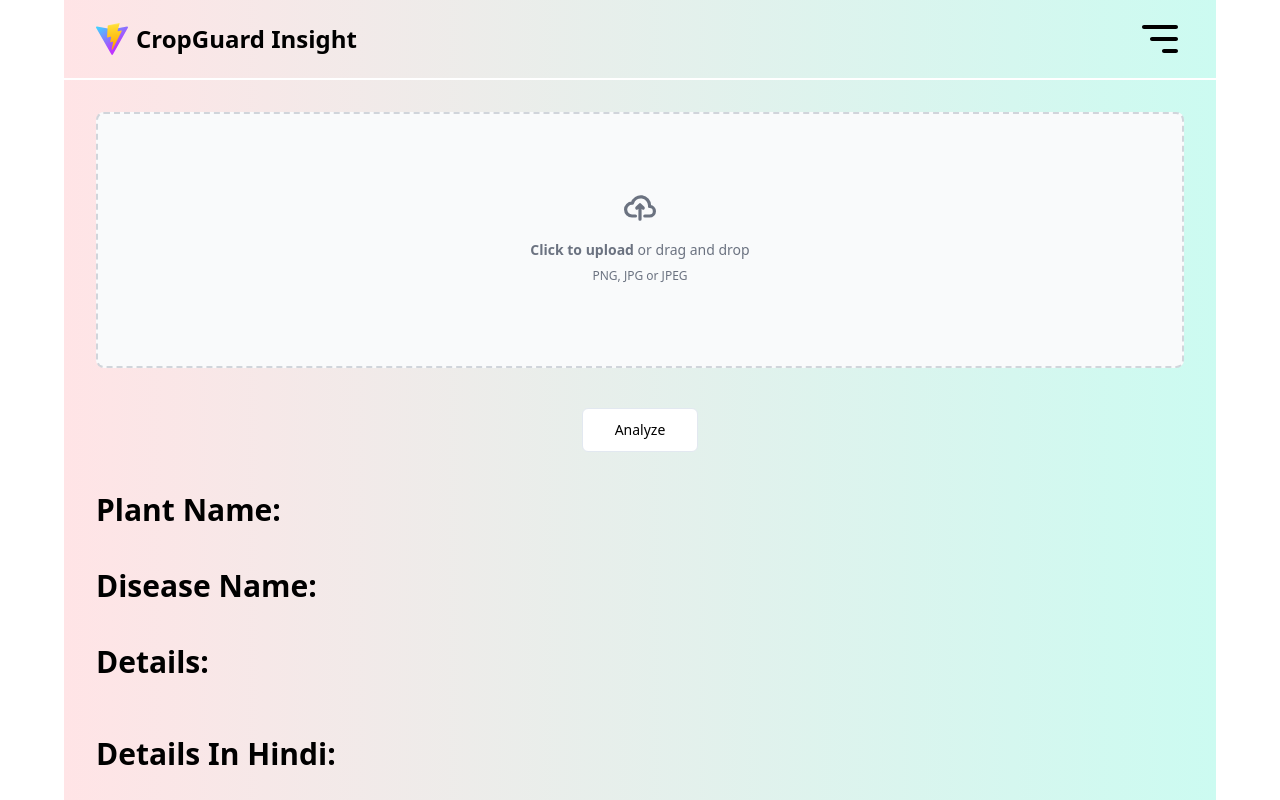
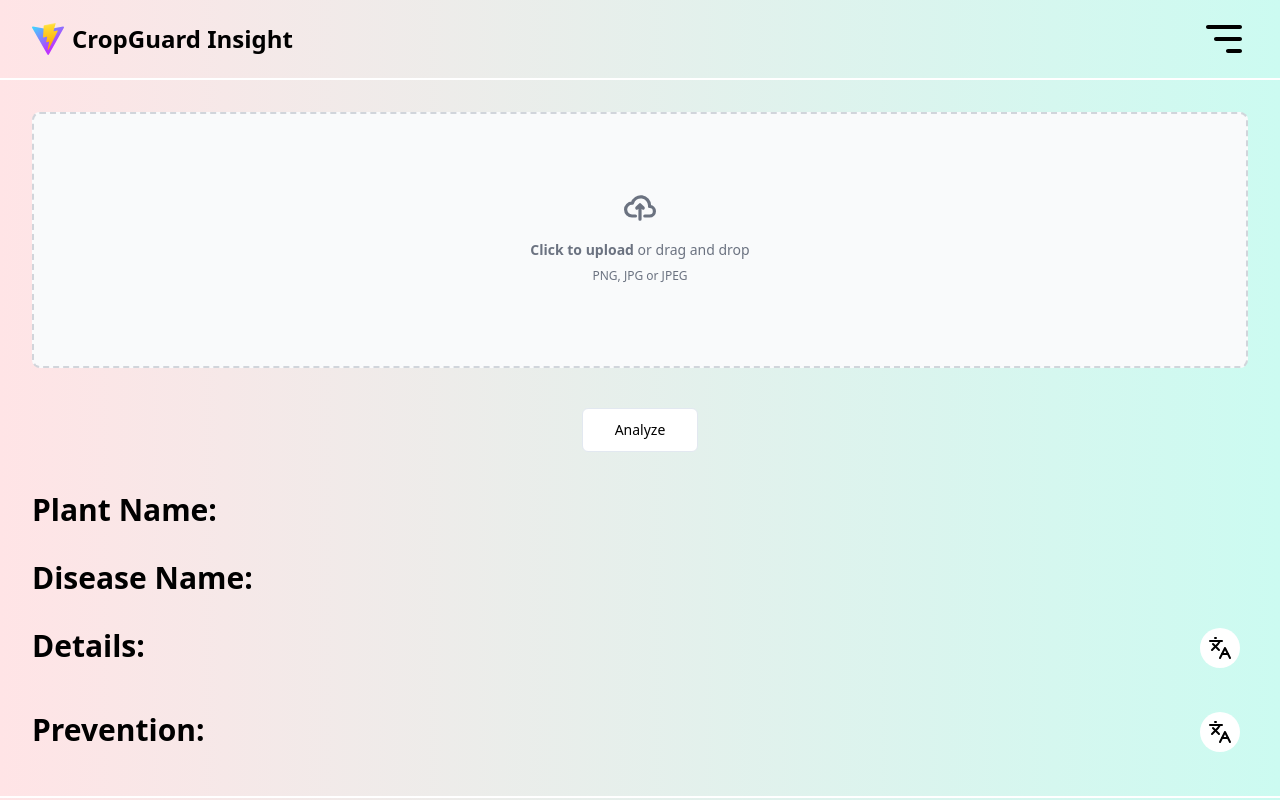
Before and after one commit to DevBlogs404/Plant_disease_detection_frontend, a React (Vite) app: page /disease-detection in a window 1280 px wide. Shown: the top 800 px of the page. Built offline with nearby package versions, Linux system fonts and the light colour scheme.

Commit message:
code refactoring

```diff
--- a/src/App.tsx
+++ b/src/App.tsx
@@ -7,7 +7,7 @@ import DiseaseDetection from "./pages/DiseaseDetection";
 function App() {
   return (
     <BrowserRouter>
-      <main className=" bg-gradient-to-r  from-rose-100 to-teal-100 max-w-6xl mx-auto min-h-[100vh]">
+      <main className=" bg-gradient-to-r  from-rose-100 to-teal-100 max-w-7xl mx-auto min-h-screen">
         <Header />
         <Routes>
           <Route path="/" element={<Landing />} />
--- a/src/components/Footer.tsx
+++ b/src/components/Footer.tsx
@@ -1,6 +1,6 @@
 const Footer = () => {
   return (
-    <footer className="w-full h-[10vh] flex items-center justify-center p-4 md:p-6 lg:p-8 text-xl font-bold gap-4 border-t-2 border-t-white">
+    <footer className="w-full flex items-center justify-center p-4 md:p-6 lg:p-8 text-xl font-bold gap-4 border-t-2 border-t-white">
       <p>CropGuard Insight</p>
       <span>&copy;2024</span>
     </footer>
--- a/src/components/Header.tsx
+++ b/src/components/Header.tsx
@@ -16,7 +16,7 @@ const Header = () => {
       <div className="flex items-center justify-center gap-2">
         <img src={logo} alt="logo" className="w-8 m-0" />
         <p className="text-black text-md font-bold md:text-xl lg:text-2xl">
-          CropGuard Insight
+          <Link to={"/"}>CropGuard Insight</Link>
         </p>
       </div>
       {/* <div>
--- a/src/components/Pointers.tsx
+++ b/src/components/Pointers.tsx
@@ -1,18 +1,21 @@
+import { Languages } from "lucide-react";
+
 interface IPointerProps {
   loading?: boolean;
   text: string;
   title: string;
+  handleClickTranslation: () => void;
 }
 
-const Pointers = ({ text, title }: IPointerProps) => {
+const Pointers = ({ text, title, handleClickTranslation }: IPointerProps) => {
   // Split the text into an array of points
-  const points = text.split(".");
+  const points = text.split(".").filter((str) => str !== "");
 
   return (
-    <div className="flex flex-col gap-4">
+    <div className=" relative flex flex-col gap-4">
       <h1 className="text-3xl capitalize font-bold">{title}:</h1>
       <div>
-        <ul className="">
+        <ul className="flex flex-col gap-2">
           {points.map((point, index) => (
             <li key={index} className="text-xl font-bold">
               {/* <span>{index + 1 + "."}</span> */}
@@ -21,6 +24,12 @@ const Pointers = ({ text, title }: IPointerProps) => {
           ))}
         </ul>
       </div>
+      <div
+        className="absolute top-0 right-2 bg-white rounded-full p-2 gap-1 flex items-center justify-center cursor-pointer"
+        onClick={handleClickTranslation}
+      >
+        <Languages />
+      </div>
     </div>
   );
 };
--- a/src/pages/DiseaseDetection/DiseaseDetection.tsx
+++ b/src/pages/DiseaseDetection/DiseaseDetection.tsx
@@ -11,15 +11,28 @@ import { Loader2 } from "lucide-react";
 const DiseaseDetection = () => {
   const [selectedFile, setSelectedFile] = useState<File | null>(null);
   const [image, setImage] = useState<string>("");
+
   const [disease, setDisease] = useState<result>({
     label: "",
     score: 0,
   });
   const [text, setText] = useState<string>("");
-  const [textToTranslate, setTextToTranslate] = useState<string>("");
+  const [textToHindi, setTextToHindi] = useState<string>("");
+
   const [prevention, setPrevention] = useState<string>("");
+  const [preventionToHindi, setPreventionToHindi] = useState<string>("");
+
   const [error, setError] = useState<string | null>(null);
   const [loading, setLoading] = useState<boolean>(false);
+
+  const translate = async (input: string) => {
+    const response = await axios.post(
+      "http://localhost:6969/api/v1/translate",
+      { text: input }
+    );
+
+    return response;
+  };
 
   // useEffect(() => {
   //   if (!selectedFile) {
@@ -85,12 +98,9 @@ const DiseaseDetection = () => {
       setText(modifiedText);
 
       // handling detected disease detail translation to hindi
-      const translateToHindi = await axios.post(
-        "http://localhost:6969/api/v1/translate",
-        { text: modifiedText }
-      );
+      const translateToHindi = await translate(modifiedText);
 
-      setTextToTranslate(translateToHindi.data.translation_text);
+      setTextToHindi(translateToHindi.data.translation_text);
 
       // handling detected disease solution/prevention
       const diseaseSolutionResponse = await axios.post(
@@ -103,11 +113,18 @@ const DiseaseDetection = () => {
         }
       );
 
-      setPrevention(
+      const modifiedPreventionText =
         diseaseSolutionResponse.data.generated_text.substring(
           diseaseSolutionResponse.data.generated_text.indexOf(":") + 1
-        )
+        );
+
+      setPrevention(modifiedPreventionText);
+
+      const translatePreventionToHindi = await translate(
+        modifiedPreventionText
       );
+
+      setPreventionToHindi(translatePreventionToHindi.data.translation_text);
     } catch (error) {
       console.error("Error uploading image:", error);
       setError("Error uploading image");
@@ -140,9 +157,10 @@ const DiseaseDetection = () => {
       <DiseaseResults
         loading={loading}
         text={text}
-        textToTranslate={textToTranslate}
+        textToHindi={textToHindi}
         disease={disease}
         prevention={prevention}
+        preventionToHindi={preventionToHindi}
         image={image}
       />
     </div>
--- a/src/pages/DiseaseResults/DiseaseResults.tsx
+++ b/src/pages/DiseaseResults/DiseaseResults.tsx
@@ -1,14 +1,16 @@
 import Pointers from "@/components/Pointers";
 import { result } from "@/types/types";
 import Loading from "@/components/Loading";
+import { useState } from "react";
 
 interface IDiseaseResultsProps {
   image: string;
   loading: boolean;
   disease: result;
   text: string;
-  textToTranslate: string;
+  textToHindi: string;
   prevention: string;
+  preventionToHindi: string;
 }
 
 const DiseaseResults = ({
@@ -16,13 +18,27 @@ const DiseaseResults = ({
   loading,
   disease,
   text,
-  textToTranslate,
+  textToHindi,
   prevention,
+  preventionToHindi,
 }: IDiseaseResultsProps) => {
+  const [showHindiTranslation, setShowHindiTranslation] =
+    useState<boolean>(false);
+
+  const [plantName, ...rest] = disease.label.split("_");
+
+  const diseaseName = rest
+    .join(" ")
+    .replace(/(^\w{1})|(\s+\w{1})/g, (letter: string) => letter.toUpperCase());
+
+  const handleClickTranslation = () => {
+    setShowHindiTranslation((prev) => !prev);
+  };
+
   return loading ? (
     <Loading />
   ) : (
-    <div className="flex flex-col w-full gap-10">
+    <div className="flex flex-col w-full gap-8">
       {image && (
         <div className="w-full text-center flex items-center justify-center">
           <img
@@ -36,32 +52,63 @@ const DiseaseResults = ({
       <h1 className="text-3xl capitalize font-bold">
         plant name:{" "}
         <span className="text-2xl ml-4">
-          {disease?.label.split("_").slice(0, 1)}
+          {/* {disease?.label.split("_").slice(0, 1)} */}
+          {plantName}
         </span>
       </h1>
 
       <h1 className="text-3xl capitalize font-bold">
         disease name:{" "}
         <span className="text-2xl ml-4">
-          {disease?.label.split("_").slice(1).join(" ")}
+          {/* {disease?.label.split("_").slice(1).join(" ")} */}
+          {diseaseName}
         </span>
       </h1>
 
-      <Pointers text={text} title="Details" />
+      {/* <Pointers text={text} title="Details" /> */}
 
       {/* <div className="flex flex-col gap-4">
   <h1 className="text-3xl capitalize font-bold">Details:</h1>
   <p>{loading ? <span>Loading...</span> : text}</p>
 </div> */}
 
-      <Pointers text={textToTranslate} title="Details in Hindi" />
+      {showHindiTranslation ? (
+        <Pointers
+          text={textToHindi}
+          title="विवरण"
+          handleClickTranslation={handleClickTranslation}
+        />
+      ) : (
+        <Pointers
+          text={text}
+          title="Details"
+          handleClickTranslation={handleClickTranslation}
+        />
+      )}
+
+      {/* <Pointers text={textToHindi} title="Details (in Hindi)" /> */}
 
       {/* <div className="flex flex-col gap-4">
   <h1 className="text-3xl capitalize font-bold">Details in Hindi:</h1>
   <p>{loading ? <span>Loading..</span> : textToTranslate}</p>
 </div> */}
 
-      <Pointers text={prevention} title="Prevention" />
+      {showHindiTranslation ? (
+        <Pointers
+          text={preventionToHindi}
+          title="रोकथाम"
+          handleClickTranslation={handleClickTranslation}
+        />
+      ) : (
+        <Pointers
+          text={prevention}
+          title="Prevention"
+          handleClickTranslation={handleClickTranslation}
+        />
+      )}
+      {/* <Pointers text={prevention} title="Prevention" /> */}
+
+      {/* <Pointers text={preventionToHindi} title="Prevention (in Hindi)" /> */}
 
       {/* <div className="flex flex-col gap-4">
   <h1 className="text-3xl capitalize font-bold">Prevention:</h1>
```
